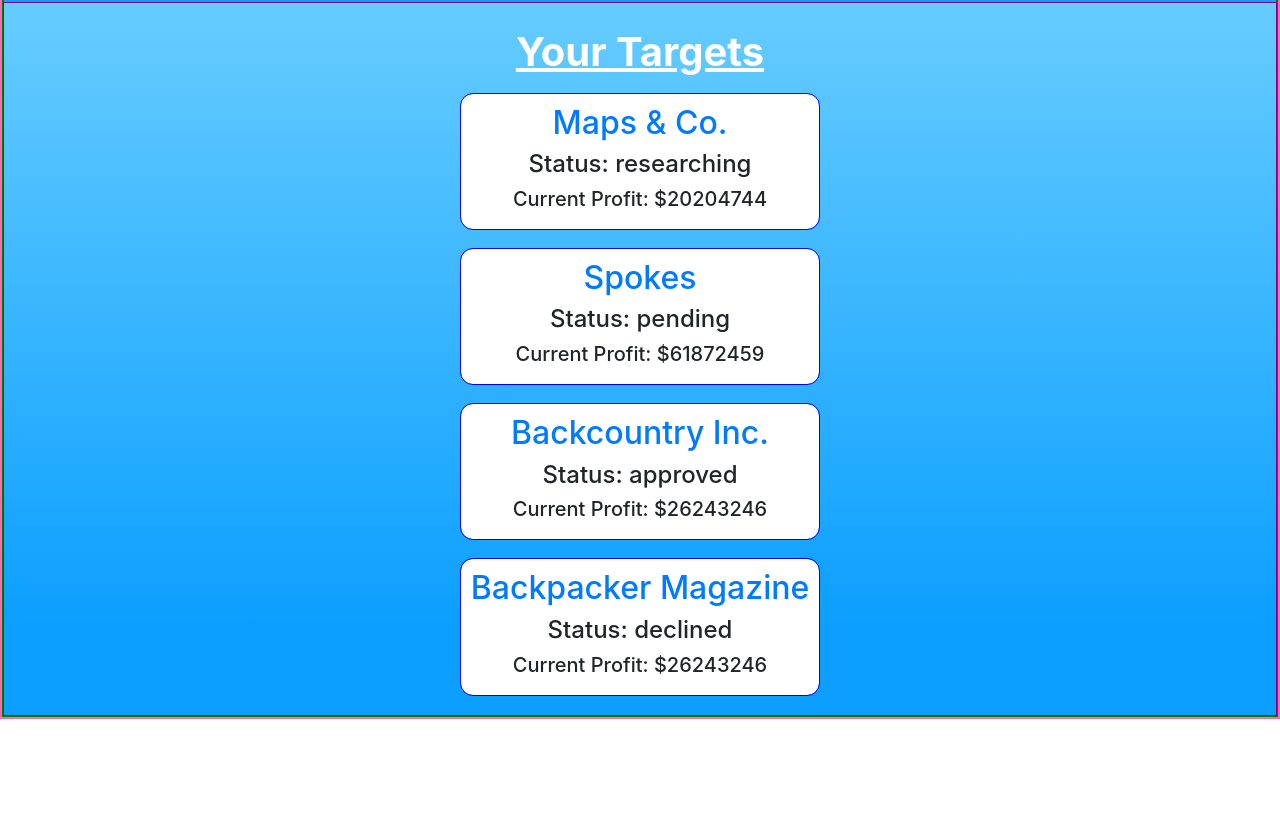
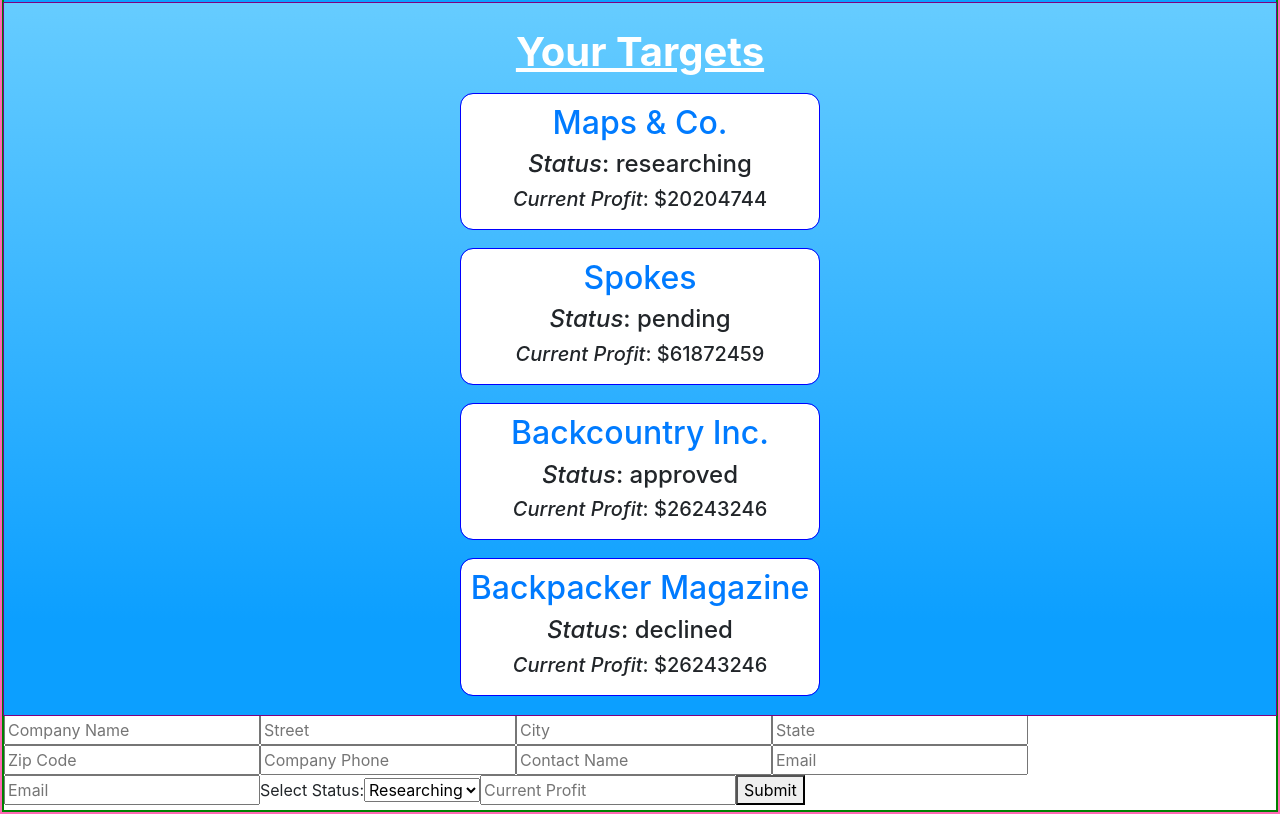
Before and after one commit to adebruyne/high_five, a React (Create React App) app: page / in a window 1280 px wide. Shown: the part 1707-2521 px from the top of the page. Before the commit the page ends 2426 px from the top, so only its background shows below. Built offline with nearby package versions, Linux system fonts and the light colour scheme.

Commit message:
refactoring form into its own component

```diff
--- a/src/components/CompaniesListItem.js
+++ b/src/components/CompaniesListItem.js
@@ -10,8 +10,8 @@
                     console.log('clicked');
                     this.props.handleClick(this.props.id)
                 }}>{this.props.companyName}</a></h2>
-                <h4>Status: {this.props.status}</h4>
-                <h5>Current Profit: ${this.props.currentProfit}</h5>
+                <h4><em>Status</em>: {this.props.status}</h4>
+                <h5><em>Current Profit</em>: ${this.props.currentProfit}</h5>
             </div>
         )
     }
--- /dev/null
+++ b/src/components/Form.js
@@ -0,0 +1,123 @@
+import React, { Component } from 'react'
+
+class Form extends Component {
+    constructor(props) {
+        super(props);
+        this.state = {
+            companyName: '',
+            street: '',
+            city: '',
+            state: '',
+            zip: '',
+            companyPhoneNumber: '',
+            contactName: '',
+            contactNumber: '',
+            email: '',
+            status: "Researching",
+            currentProfit: ''
+        }
+    }
+    render() {
+        return (
+            <div>
+                <form>
+                    <input
+                        placeholder="Company Name"
+                        name="companyName"
+                        value={this.state.companyName}
+                        onChange={e => this.change(e)} />
+                    <input
+                        placeholder="Street"
+                        name="street"
+                        value={this.state.street}
+                        onChange={e => this.change(e)} />
+                    <input
+                        placeholder="City"
+                        name="city"
+                        value={this.state.city}
+                        onChange={e => this.change(e)} />
+                    <input
+                        placeholder="State"
+                        name="state"
+                        value={this.state.state}
+                        onChange={e => this.change(e)} />
+                    <input
+                        placeholder="Zip Code"
+                        name="zip"
+                        value={this.state.zip}
+                        onChange={e => this.change(e)} />
+                    <input
+                        placeholder="Company Phone"
+                        name="companyPhoneNumber"
+                        value={this.state.companyPhoneNumber}
+                        onChange={e => this.change(e)} />
+                    <input
+                        placeholder="Contact Name"
+                        name="contactName"
+                        value={this.state.contactName}
+                        onChange={e => this.change(e)} />
+                    <input
+                        placeholder="Email"
+                        name="email"
+                        value={this.state.email}
+                        onChange={e => this.change(e)} />
+                    <input
+                        placeholder="Email"
+                        name="email"
+                        value={this.state.email}
+                        onChange={e => this.change(e)} />
+                    <label>Select Status:
+                        <select
+                            placeholder="Status"
+                            name="status"
+                            onChange={e => this.change(e)}
+                        >
+                            <option value="researching">Researching</option>
+                            <option value="pending">Pending</option>
+                            <option value="approved">Approved</option>
+                            <option value="declined">Declined</option>
+                        </select>
+                    </label>
+                    <input
+                        placeholder="Current Profit"
+                        name="currentProfit"
+                        value={this.state.currentProfit}
+                        onChange={e => this.change(e)} />
+
+                    <button onClick={e => this.onSubmit(e)}>Submit</button>
+                </form>
+            </div>
+        )
+    }
+
+    change = (e) => {
+        console.log(e.target.value)
+        this.setState({
+            [e.target.name]: e.target.value
+        })
+    }
+
+
+
+    onSubmit = (e) => {
+        e.preventDefault();
+        this.props.onSubmit(this.state)
+        console.log(this.state)
+        this.setState({
+            companyName: '',
+            street: '',
+            city: '',
+            state: '',
+            zip: '',
+            companyPhoneNumber: '',
+            contactName: '',
+            contactNumber: '',
+            email: '',
+            status: "Researching",
+            currentProfit: ''
+        })
+    }
+}
+
+
+export default Form;
--- a/src/components/Home.js
+++ b/src/components/Home.js
@@ -2,9 +2,10 @@
 import '../css/Home.css';
 import CompaniesList from './CompaniesList';
 import CompanyDetailHolder from './CompanyDetailHolder';
-import { FontAwesomeIcon } from '@fortawesome/react-fontawesome'
-import { faPlus } from '@fortawesome/free-solid-svg-icons'
-
+import { FontAwesomeIcon } from '@fortawesome/react-fontawesome';
+import { faPlus } from '@fortawesome/free-solid-svg-icons';
+import NewCompanyForm from './NewCompanyForm';
+import Form from './Form';
 
 // Pulls in mock json data
 let mockData = require("../data/mockData.json")
@@ -18,6 +19,7 @@
             data: mockData.companies,
             shouldDisplayForm: false,
             isEdit: false
+
         };
 
     }
@@ -112,37 +114,14 @@
                     </div>
 
                     {this.state.shouldDisplayForm ?
-                        (<form onSubmit={this.addCompany.bind(this)}>
-                            <input type="text" placeholder="Company Name" ref="company_name" />
-                            <br />
-                            <input type="text" placeholder="Steet" ref="street" />
-                            <input type="text" placeholder="City" ref="city" />
-                            <input type="text" placeholder="State" ref="state" />
-                            <input type="text" placeholder="Zipcode" ref="zip" />
-                            <br />
-                            <input type="text" placeholder="Company Phone Number" ref="company_phone" />
-                            <br />
-                            <input type="text" placeholder="Contact Name" ref="name" />
-                            <input type="text" placeholder="Contact Phone Number" ref="phone_number" />
-                            <input type="text" placeholder="Contact Email" ref="email" />
-                            <br />
-                            <label>Select Status:
-                        <select placeholder="Status" ref="status">
-                                    <option value="researching">Researching</option>
-                                    <option value="pending">Pending</option>
-                                    <option value="approved">Approved</option>
-                                    <option value="declined">Declined</option>
-                                </select>
-                            </label>
-                            <br />
-                            <input type="text" placeholder="Current Profit" ref="current_profit" />
+                        <NewCompanyForm
 
-                            <button type="submit">Add company</button>
-                        </form>) : null}
+                        /> : null}
                     <CompaniesList
                         companies={this.state.data}
                         handleCompanySelection={this._selectCompany}
                     />
+                    <Form onSubmit={fields => this._onFormSubmit(fields)} />
                 </div>
 
 
@@ -152,7 +131,30 @@
         )
     }
 
+    _onFormSubmit = (fields) => {
+        console.log(fields)
+        let id = Math.floor((Math.random() * 1000) + 1);
+        let company_name = fields.companyName;
 
+        let company_address = {
+            street: fields.street,
+            city: fields.city,
+            state: fields.state,
+            zip: fields.zip
+        };
+        let company_phone = fields.company_phone;
+        let company_contact = {
+            name: fields.name,
+            phone_number: fields.phone_number,
+            email: fields.email
+        };
+        let status = fields.status;
+        let current_profit = fields.current_profit
+        this.setState({
+            data: this.state.data.concat({ id, company_name, company_address, company_phone, company_contact, status, current_profit })
+        })
+
+    }
 
 
     _selectCompany = (id) => {
@@ -185,7 +187,7 @@
 
 
 
-    // Handling adding functionality
+    // Handling showing form functionality
     _handleAdd = () => {
         console.log('adding clicked')
         this.setState({
@@ -193,6 +195,7 @@
         })
 
     }
+
 
     //Handings adding new Company form
     addCompany(event) {
--- a/src/components/NewCompanyForm.js
+++ b/src/components/NewCompanyForm.js
@@ -9,14 +9,33 @@
     }
     render() {
         return (<div className="new-company">
-            <h4>This is the form</h4>
-            <form onSubmit={this.props.handleSubmit}>
-                <label>
-                    Company Name:
-                <input type="text"
-                        ref="company_name"
-                    ></input>
+            <form onSubmit={(e) => console.log("clicky")}>
+                <input type="text" placeholder="Company Name" ref="company_name" />
+                <input type="text" placeholder="Company Name" ref="company_name" />
+                <br />
+                <input type="text" placeholder="Steet" ref="street" />
+                <input type="text" placeholder="City" ref="city" />
+                <input type="text" placeholder="State" ref="state" />
+                <input type="text" placeholder="Zipcode" ref="zip" />
+                <br />
+                <input type="text" placeholder="Company Phone Number" ref="company_phone" />
+                <br />
+                <input type="text" placeholder="Contact Name" ref="name" />
+                <input type="text" placeholder="Contact Phone Number" ref="phone_number" />
+                <input type="text" placeholder="Contact Email" ref="email" />
+                <br />
+                <label>Select Status:
+                        <select placeholder="Status" ref="status">
+                        <option value="researching">Researching</option>
+                        <option value="pending">Pending</option>
+                        <option value="approved">Approved</option>
+                        <option value="declined">Declined</option>
+                    </select>
                 </label>
+                <br />
+                <input type="text" placeholder="Current Profit" ref="current_profit" />
+
+                <button type="submit">Add company</button>
             </form>
         </div>)
     }
--- a/src/css/CompanyDetailHolder.css
+++ b/src/css/CompanyDetailHolder.css
@@ -30,4 +30,5 @@
 .company-detail-header{
     text-align:center;
     text-decoration: underline;
+    color: rgb(51,52,53)
 }
```
